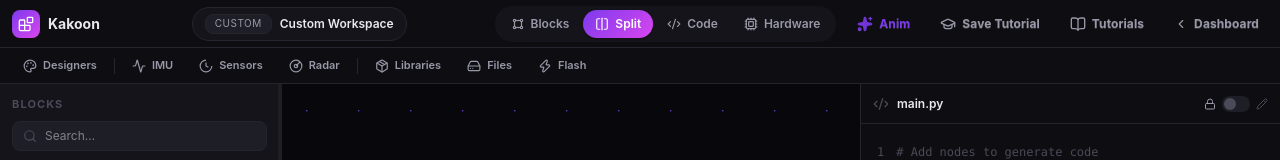
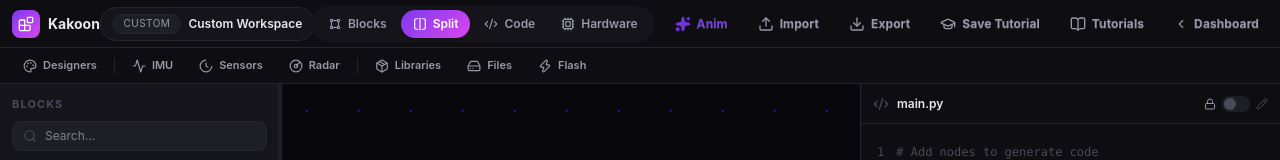
Before and after one commit to anirudh12032008/kakoon_lms, a React (Vite) app in the folder apps/lms/: page / in a window 1280 px wide. Both pictures are taken after a click on the button "Open Custom". Shown: the top 160 px of the page. Built offline with nearby package versions, Linux system fonts and the light colour scheme; no server answers.

Commit message:
import and export

```diff
--- a/apps/lms/src/pages/editor/ui/EditorPage.tsx
+++ b/apps/lms/src/pages/editor/ui/EditorPage.tsx
@@ -285,6 +285,63 @@
     if (success) addLog("💾 Code saved to ESP32! It will run on boot.");
   }, [getCurrentCode, isConnected, uploadCode, addLog]);
 
+  // ── Export / Import ───────────────────────────────────────────────────────────
+  const importInputRef = useRef<HTMLInputElement>(null);
+
+  const handleExportProject = useCallback(() => {
+    const workspace = canvasRef.current?.getWorkspace();
+    const payload = {
+      version: 1,
+      exportedAt: new Date().toISOString(),
+      flowData: workspace ? JSON.stringify(workspace) : "",
+      generatedCode,
+      editableCode,
+      hasManualEdits,
+      viewMode,
+      isEditing,
+    };
+    const blob = new Blob([JSON.stringify(payload, null, 2)], { type: "application/json" });
+    const url = URL.createObjectURL(blob);
+    const a = document.createElement("a");
+    a.href = url;
+    a.download = `kakoon-project-${Date.now()}.json`;
+    a.click();
+    URL.revokeObjectURL(url);
+  }, [canvasRef, generatedCode, editableCode, hasManualEdits, viewMode, isEditing]);
+
+  const handleImportProject = useCallback(() => {
+    importInputRef.current?.click();
+  }, []);
+
+  const handleImportFile = useCallback((e: React.ChangeEvent<HTMLInputElement>) => {
+    const file = e.target.files?.[0];
+    if (!file) return;
+    const reader = new FileReader();
+    reader.onload = (ev) => {
+      try {
+        const data = JSON.parse(ev.target?.result as string);
+        if (data.editableCode !== undefined) setEditableCode(data.editableCode);
+        if (data.hasManualEdits !== undefined) setHasManualEdits(data.hasManualEdits);
+        if (data.viewMode) setViewMode(data.viewMode);
+        if (data.isEditing !== undefined) setIsEditing(data.isEditing);
+        if (data.generatedCode !== undefined) setGeneratedCode(data.generatedCode);
+        if (data.flowData) {
+          try {
+            const workspace = JSON.parse(data.flowData);
+            requestAnimationFrame(() => {
+              canvasRef.current?.setWorkspace(workspace);
+            });
+          } catch { /* corrupted flow data */ }
+        }
+      } catch {
+        addLog("❌ Failed to import project — invalid JSON file.");
+      }
+    };
+    reader.readAsText(file);
+    // Reset so the same file can be imported again if needed
+    e.target.value = "";
+  }, [canvasRef, setEditableCode, setHasManualEdits, setViewMode, setIsEditing, setGeneratedCode, addLog]);
+
   return (
     <NodeActionsProvider
       openMatrixDesigner={() => { setDesignerTab("matrix"); setShowDesignerHub(true); }}
@@ -294,6 +351,13 @@
       className="flex h-screen flex-col bg-page"
       onClick={() => setContextMenu(null)}
     >
+      <input
+        ref={importInputRef}
+        type="file"
+        accept=".json"
+        className="hidden"
+        onChange={handleImportFile}
+      />
       <EditorHeader
         viewMode={viewMode}
         setViewMode={setViewMode}
@@ -303,6 +367,8 @@
         onToggleTutorials={() => tutorial.setShowTutorialsCatalog(!tutorial.showTutorialsCatalog)}
         onBackToDashboard={onBackToDashboard}
         onSaveAsTutorial={() => setShowSaveAsTutorial(true)}
+        onExportProject={handleExportProject}
+        onImportProject={handleImportProject}
       />
 
       <FeatureToolbar
--- a/apps/lms/src/widgets/editor-header/ui/EditorHeader.tsx
+++ b/apps/lms/src/widgets/editor-header/ui/EditorHeader.tsx
@@ -1,4 +1,4 @@
-import { Blocks, SplitSquareHorizontal, Code2, BookOpen, ChevronLeft, Cpu, Sparkles, GraduationCap } from "lucide-react";
+import { Blocks, SplitSquareHorizontal, Code2, BookOpen, ChevronLeft, Cpu, Sparkles, GraduationCap, Download, Upload } from "lucide-react";
 import { motion } from "framer-motion";
 import type { EditorLaunchContext } from "@/entities/editor-launch/model/config";
 import type { ViewMode } from "@/pages/editor/ui/EditorPage";
@@ -13,6 +13,8 @@
   onToggleTutorials: () => void;
   onBackToDashboard?: () => void;
   onSaveAsTutorial?: () => void;
+  onExportProject?: () => void;
+  onImportProject?: () => void;
 }
 
 const VIEW_TABS: { mode: ViewMode; icon: React.ReactNode; label: string }[] = [
@@ -36,7 +38,7 @@
 export function EditorHeader({
   viewMode, setViewMode, setIsEditing,
   launchContext, showTutorialsCatalog, onToggleTutorials, onBackToDashboard,
-  onSaveAsTutorial,
+  onSaveAsTutorial, onExportProject, onImportProject,
 }: EditorHeaderProps) {
   const title      = launchContext?.title      ?? "Full Workshop";
   const launchType = launchContext?.launchType ?? "mode";
@@ -103,6 +105,28 @@
           <span className="hidden md:inline text-xs">{animationsEnabled ? "Anim" : "Anim"}</span>
         </button>
 
+        {onImportProject && (
+          <button
+            onClick={onImportProject}
+            title="Import project from JSON"
+            className="btn btn-ghost btn-sm gap-1.5 text-sub hover:text-sky-400 transition-colors"
+          >
+            <Upload className="h-4 w-4" />
+            <span className="hidden md:inline text-xs">Import</span>
+          </button>
+        )}
+
+        {onExportProject && (
+          <button
+            onClick={onExportProject}
+            title="Export project as JSON"
+            className="btn btn-ghost btn-sm gap-1.5 text-sub hover:text-violet-400 transition-colors"
+          >
+            <Download className="h-4 w-4" />
+            <span className="hidden md:inline text-xs">Export</span>
+          </button>
+        )}
+
         {onSaveAsTutorial && (
           <button
             onClick={onSaveAsTutorial}
```
